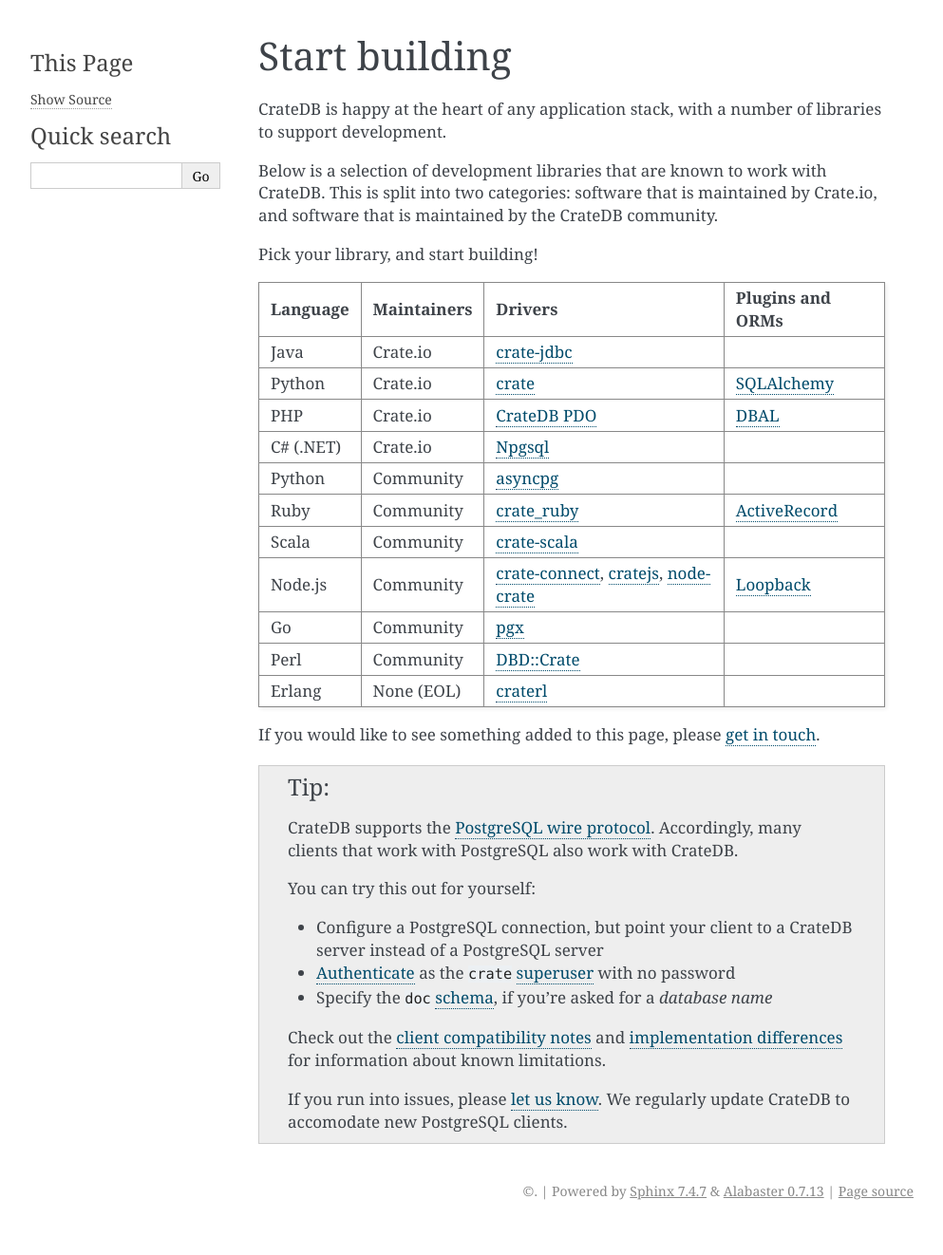
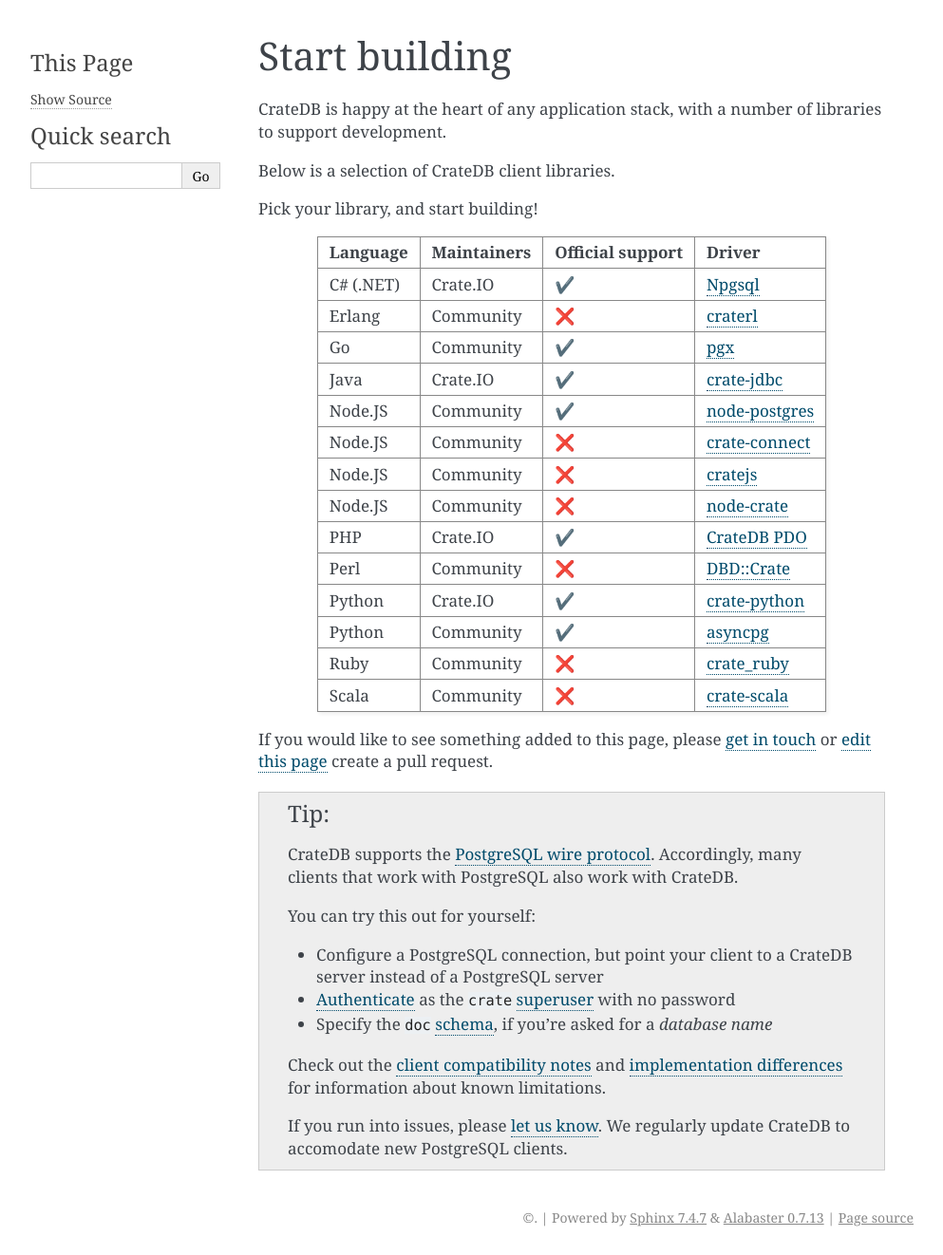
Before and after one commit to crate/crate-tutorials, a Sphinx documentation site: the page built from docs/getting-started/start-building/index.rst, in a window 1280 px wide. Shown: the whole page at 95% size, without its empty margins (148-1141 px from the left). Built offline with Sphinx 7.4.7, drawn with Linux system fonts in a browser that asks for light colours; before the commit the page ends 1294 px from its top, so only the background shows below that.

Commit message:
Add node-postgres to clients table in start-building

```diff
--- a/docs/getting-started/start-building/index.rst
+++ b/docs/getting-started/start-building/index.rst
@@ -7,40 +7,77 @@
 CrateDB is happy at the heart of any application stack, with a number of
 libraries to support development.
 
-Below is a selection of development libraries that are known to work with
-CrateDB. This is split into two categories: software that is maintained by
-Crate.io, and software that is maintained by the CrateDB community.
+Below is a selection of CrateDB client libraries.
 
 Pick your library, and start building!
 
-+-----------+-------------+-------------------------------+------------------+
-| Language  | Maintainers | Drivers                       | Plugins and ORMs |
-+===========+=============+===============================+==================+
-| Java      | Crate.io    | `crate-jdbc`_                 |                  |
-+-----------+-------------+-------------------------------+------------------+
-| Python    | Crate.io    | `crate`_                      | `SQLAlchemy`_    |
-+-----------+-------------+-------------------------------+------------------+
-| PHP       | Crate.io    | `CrateDB PDO`_                | `DBAL`_          |
-+-----------+-------------+-------------------------------+------------------+
-| C# (.NET) | Crate.io    | `Npgsql`_                     |                  |
-+-----------+-------------+-------------------------------+------------------+
-| Python    | Community   | `asyncpg`_                    |                  |
-+-----------+-------------+-------------------------------+------------------+
-| Ruby      | Community   | `crate_ruby`_                 | `ActiveRecord`_  |
-+-----------+-------------+-------------------------------+------------------+
-| Scala     | Community   | `crate-scala`_                |                  |
-+-----------+-------------+-------------------------------+------------------+
-| Node.js   | Community   | `crate-connect`_, `cratejs`_, | `Loopback`_      |
-|           |             | `node-crate`_                 |                  |
-+-----------+-------------+-------------------------------+------------------+
-| Go        | Community   | `pgx`_                        |                  |
-+-----------+-------------+-------------------------------+------------------+
-| Perl      | Community   | `DBD::Crate`_                 |                  |
-+-----------+-------------+-------------------------------+------------------+
-| Erlang    | None (EOL)  | `craterl`_                    |                  |
-+-----------+-------------+-------------------------------+------------------+
+.. list-table::
+    :header-rows: 1
 
-If you would like to see something added to this page, please `get in touch`_.
+    * - Language
+      - Maintainers
+      - Official support
+      - Driver
+    * - C# (.NET)
+      - Crate.IO
+      - ✔️
+      - `Npgsql`_
+    * - Erlang
+      - Community
+      - ❌
+      - `craterl`_
+    * - Go
+      - Community
+      - ✔️
+      - `pgx`_
+    * - Java
+      - Crate.IO
+      - ✔️
+      - `crate-jdbc`_
+    * - Node.JS
+      - Community
+      - ✔️
+      - `node-postgres`_
+    * - Node.JS
+      - Community
+      - ❌
+      - `crate-connect`_
+    * - Node.JS
+      - Community
+      - ❌
+      - `cratejs`_
+    * - Node.JS
+      - Community
+      - ❌
+      - `node-crate`_
+    * - PHP
+      - Crate.IO
+      - ✔️
+      - `CrateDB PDO`_
+    * - Perl
+      - Community
+      - ❌
+      - `DBD::Crate`_
+    * - Python
+      - Crate.IO
+      - ✔️
+      - `crate-python`_
+    * - Python
+      - Community
+      - ✔️
+      - `asyncpg`_
+    * - Ruby
+      - Community
+      - ❌
+      - `crate_ruby`_
+    * - Scala
+      - Community
+      - ❌
+      - `crate-scala`_
+
+
+If you would like to see something added to this page, please `get in touch`_
+or `edit this page`_ create a pull request.
 
 .. TIP::
 
@@ -65,22 +102,24 @@
 .. _asyncpg: https://github.com/MagicStack/asyncpg
 .. _Authenticate: https://crate.io/docs/crate/reference/en/latest/admin/auth/index.html
 .. _client compatibility notes: https://crate.io/docs/crate/reference/en/latest/interfaces/postgres.html#client-compatibility
+.. _Crate.Client: https://github.com/mfussenegger/crate-mono
+.. _crate-connect: https://www.npmjs.com/package/crate-connect
+.. _CrateDB PDO: https://crate.io/docs/clients/pdo/en/latest/
+.. _crate-jdbc: https://crate.io/docs/clients/jdbc/en/latest/
+.. _cratejs: https://www.npmjs.com/package/cratejs
+.. _crate-python: https://crate.io/docs/clients/python/en/latest/
+.. _craterl: https://github.com/crate/craterl
 .. _crate_ruby: https://rubygems.org/gems/crate_ruby
-.. _crate-connect: https://www.npmjs.com/package/crate-connect
-.. _crate-jdbc: https://crate.io/docs/clients/jdbc/en/latest/
 .. _crate-scala: https://github.com/alexanderjarvis/crate-scala
-.. _crate: https://crate.io/docs/clients/python/en/latest/
-.. _Crate.Client: https://github.com/mfussenegger/crate-mono
-.. _CrateDB PDO: https://crate.io/docs/clients/pdo/en/latest/
-.. _cratejs: https://www.npmjs.com/package/cratejs
-.. _craterl: https://github.com/crate/craterl
 .. _DBAL: https://crate.io/docs/clients/dbal/en/latest/
 .. _DBD::Crate: https://github.com/mamod/DBD-Crate
+.. _edit this page: https://github.com/crate/crate-tutorials/blob/master/docs/getting-started/start-building/index.rst
 .. _get in touch: https://crate.io/contact/
 .. _implementation differences: https://crate.io/docs/crate/reference/en/latest/interfaces/postgres.html#implementation-differences
 .. _let us know: https://crate.io/contact/
 .. _Loopback: https://github.com/lovelysystems/loopback-connector-crateio
 .. _node-crate: https://www.npmjs.com/package/node-crate
+.. _node-postgres: https://node-postgres.com/
 .. _Npgsql: https://crate.io/docs/clients/npgsql/en/latest/
 .. _pgx: https://github.com/jackc/pgx
 .. _PostgreSQL wire protocol: https://crate.io/docs/crate/reference/en/latest/interfaces/postgres.html
```
